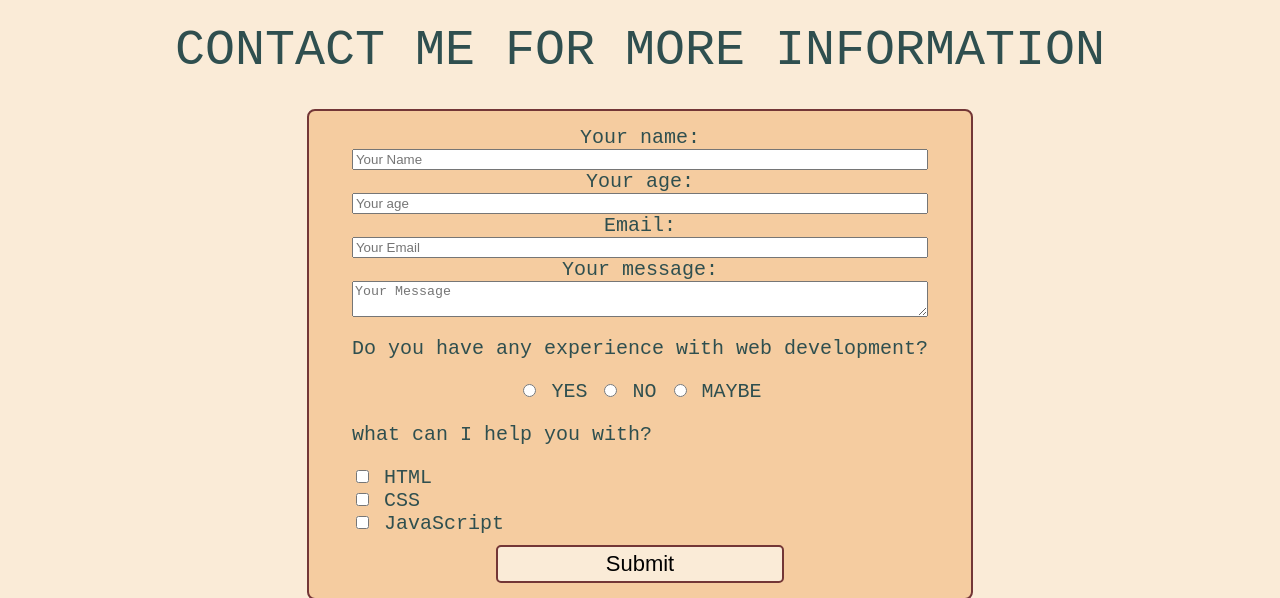
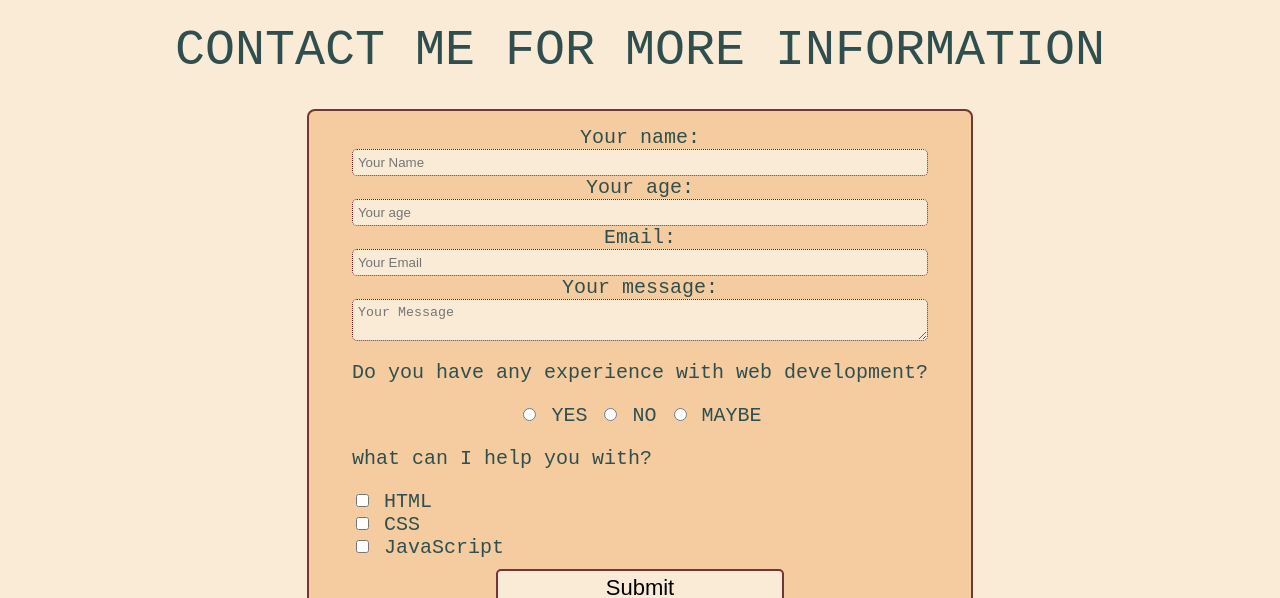
Before and after one commit to marwebdesign/lab1, a plain HTML site: page Sites/contactme.html in a window 1280 px wide. Shown: the part 83-681 px from the top of the page. Drawn offline with Linux system fonts and the light colour scheme.

Commit message:
small changes

```diff
--- a/Sites/contactme.html
+++ b/Sites/contactme.html
@@ -27,13 +27,13 @@
       <form action="mailto:maria_westling@hotmail.com" method="post">
         <div class="written">
           <label for="name">Your name:</label>
-          <input type="text" id="name" name="name" placeholder="Your Name">
+          <input type="text" class="textfield" name="name" placeholder="Your Name">
           <label for="number">Your age:</label>
-          <input type="number" id="age" name="age" placeholder="Your age">
+          <input type="number" class="textfield" name="age" placeholder="Your age">
           <label for="email">Email:</label>
-          <input type="email" name="email" placeholder="Your Email">
+          <input type="email" class="textfield" name="email" placeholder="Your Email">
           <label for="message">Your message:</label>
-          <textarea name="message" placeholder="Your Message"></textarea>
+          <textarea name="message" class="textfield" placeholder="Your Message"></textarea>
         </div>
         <div class="radio-buttons">
           <p>Do you have any experience with web development?</p>
--- a/Styling/styles.css
+++ b/Styling/styles.css
@@ -266,6 +266,13 @@ td {
   border-radius: 5px;
 }
 
+.textfield {
+  background-color: antiquewhite;
+  border-radius: 5px;
+  border: 1px dotted rgb(107, 29, 29);
+  padding: 5px;
+}
+
 /* tablet */
 @media (min-width: 668px) and (max-width: 1024px) {
 
```
